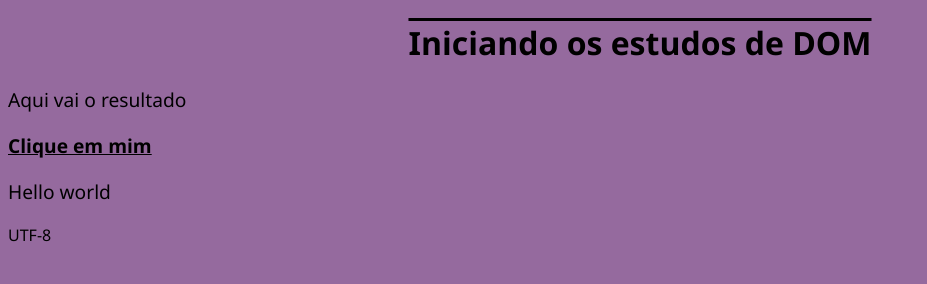
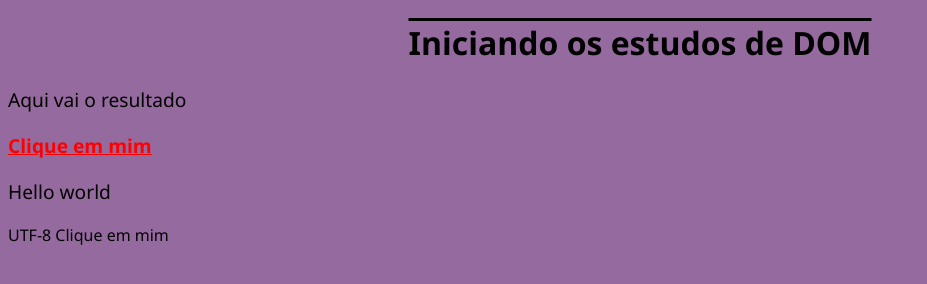
Before and after one commit to raphael-rico/JavaScript, a plain HTML site: page exercicios/ex04/index.html in a window 1280 px wide. Shown: the whole page, without its empty margins (0-927 px from the left). Drawn offline with Linux system fonts and the light colour scheme.

Commit message:
Update index.html

```diff
--- a/exercicios/ex04/index.html
+++ b/exercicios/ex04/index.html
@@ -24,8 +24,12 @@
     <p><strong><u>Clique em mim</u></strong></p>
     <script>
          window.document.writeln('<p>Hello world</p>' + window.document.charset)
-
-
+         var g = window.document.getElementsByTagName('p')[1]
+         document.write(g.innerText)
+         g.style.color = 'red'
+         var gas = document.body
+         gas.style.background = 'light-purple'
+         document.getElementById
     </script>
 </body>
 </html>
```
